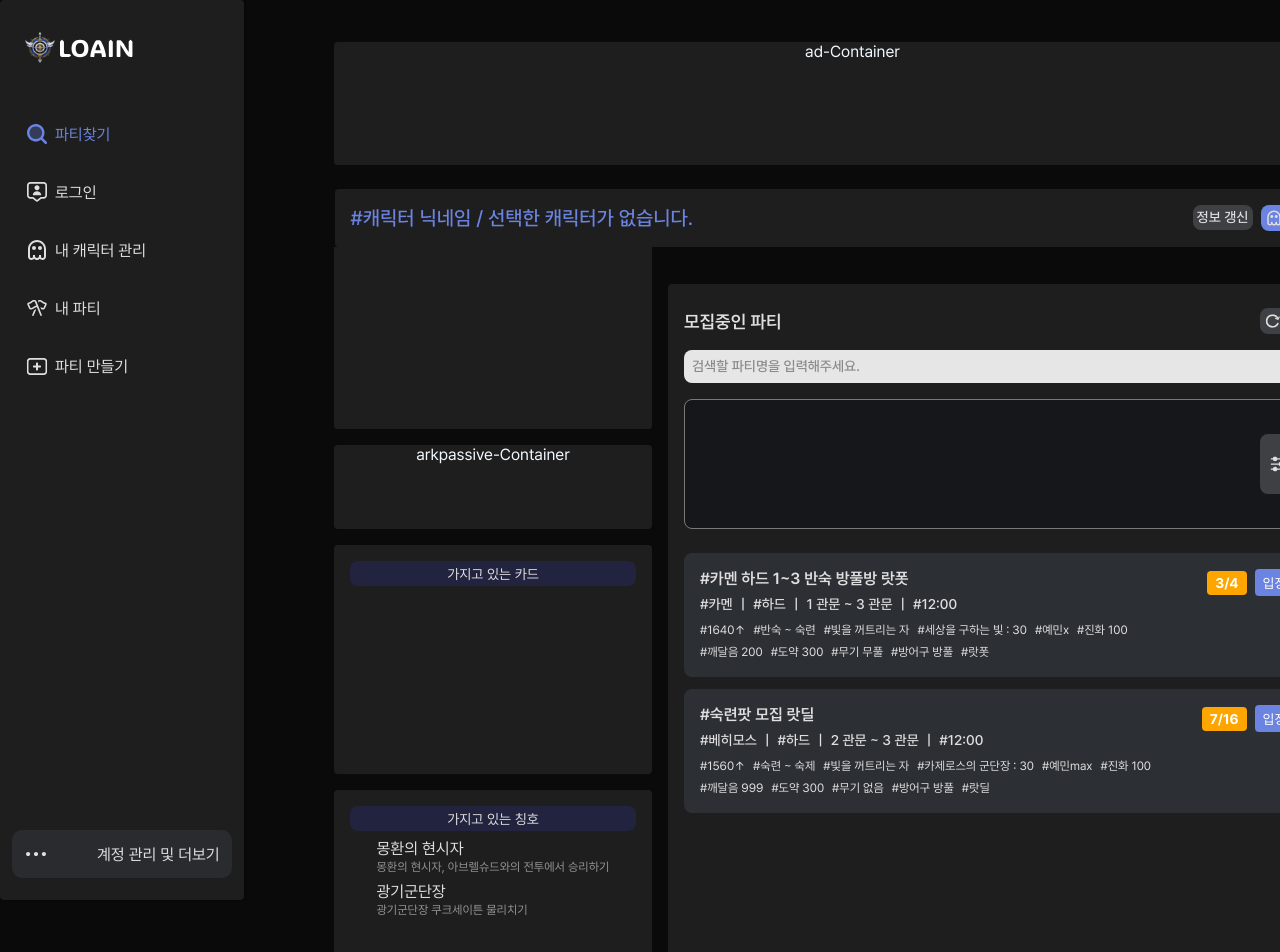
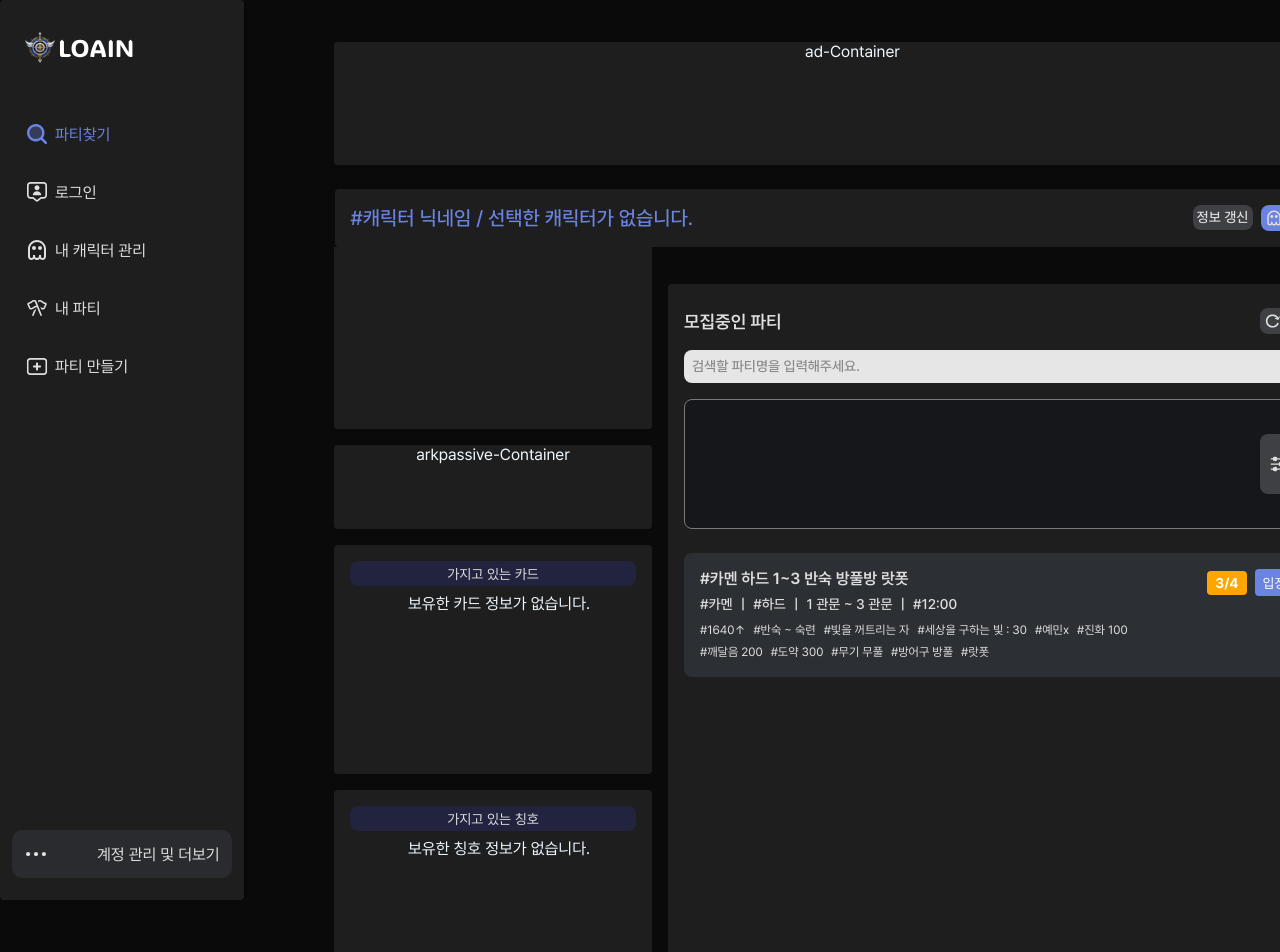
Before and after one commit to bsko98/loain, a React (Create React App) app: page / in a window 1280 px wide. Shown: the top 952 px of the page. Built offline with nearby package versions, Linux system fonts and the light colour scheme.

Commit message:
칭호 카드 완.

```diff
--- a/src/components/CardContainer.js
+++ b/src/components/CardContainer.js
@@ -5,7 +5,7 @@ const getAwakenAndEffectSum = (cardValue) => {
   if (cardValue >= 30) return { displayAwaken: 30, effectSum: 15 };
   if (cardValue >= 24) return { displayAwaken: 24, effectSum: 11 };
   if (cardValue >= 18) return { displayAwaken: 18, effectSum: 7 };
-  return { displayAwaken: cardValue, effectSum: 0 };
+  return { displayAwaken: 0, effectSum: 0 };
 };
 
 const CardContainer = ({ listTitle, listData }) => {
@@ -13,7 +13,8 @@ const CardContainer = ({ listTitle, listData }) => {
     <div className='cardtitle-container'>
       <div className='list-title'>{listTitle}</div>
       <div className='list-container'>
-        {listData.map((data, index) => {
+        {listData.length > 0 ? (
+          listData.map((data, index) => {
             const { displayAwaken, effectSum } = getAwakenAndEffectSum(data.cardvalue);
             return (
               <div key={index} className='list'>
@@ -25,7 +26,10 @@ const CardContainer = ({ listTitle, listData }) => {
                 </div>
               </div>
             );
-        })}
+          })
+        ) : (
+          <div className="no-card">보유한 카드 정보가 없습니다.</div>
+        )}
       </div>
     </div>
   );
--- a/src/components/CharacterSelectContainer.js
+++ b/src/components/CharacterSelectContainer.js
@@ -3,20 +3,18 @@ import "./CharacterSelectContainer.css";
 import CharacterChangeModal from "./CharacterChangeModal";
 import CharacterSelectIcon from "../assets/images/CharacterSelectIcon.svg";
 
-const CharacterSelectContainer = ({ selectedCharacter, setSelectedCharacter }) => {
+
+
+
+
+const CharacterSelectContainer = ({ setSelectedCharacter, characterList, selectedCharacter }) => {
     const [loading, setLoading] = useState(false);
     const [isModalOpen, setIsModalOpen] = useState(false);
-
-    const characterList = [
-        { id: 1, name: "하트소서", server: "아만", job: "소서리스", itemlevel: 1720, image: "/img1.png" },
-        { id: 2, name: "test카마인", server: "카마인", job: "버서커", itemlevel: 1700, image: "/img1.png" },
-        { id: 3, name: "test아브", server: "아브렐슈드", job: "홀리나이트", itemlevel: 1650, image: "/img1.png" },
-    ];
 
     const handleRefresh = async () => {
       setLoading(true);
       try {
-            setSelectedCharacter(characterList[0]); // 첫 번째 캐릭터를 기본 선택
+        setSelectedCharacter(characterList[0]); // 예시: 첫 번째 캐릭터를 선택
       } catch (error) {
         alert("네트워크 오류가 발생했습니다.");
         console.error(error);
@@ -30,7 +28,9 @@ const CharacterSelectContainer = ({ selectedCharacter, setSelectedCharacter }) =
           {selectedCharacter ? (
             <>
               <span className="character-name">#{selectedCharacter.name}</span>
-                        <span className="character-details"> / {selectedCharacter.server} / {selectedCharacter.job} / {selectedCharacter.itemlevel}</span>
+              <span className="character-details">
+                {" "} / {selectedCharacter.server} / {selectedCharacter.job} / {selectedCharacter.itemlevel}
+              </span>
             </>
           ) : (
             "#캐릭터 닉네임 / 선택한 캐릭터가 없습니다."
@@ -41,10 +41,9 @@ const CharacterSelectContainer = ({ selectedCharacter, setSelectedCharacter }) =
           <button className="character-select-btn refresh" onClick={handleRefresh} disabled={loading}>
             {loading ? "갱신 중..." : "정보 갱신"}
           </button>
-
           <button className="character-select-btn change" onClick={() => setIsModalOpen(true)}>
           <img src={CharacterSelectIcon} alt="캐릭터 변경" className="character-select-icon" />
-                    캐릭터 변경
+            캐릭터 선택
           </button>
         </div>
 
@@ -53,10 +52,7 @@ const CharacterSelectContainer = ({ selectedCharacter, setSelectedCharacter }) =
             isOpen={isModalOpen}
             onClose={() => setIsModalOpen(false)}
             characterList={characterList}
-                    onSelectCharacter={(char) => {
-                        setSelectedCharacter(char);
-                        setIsModalOpen(false); // 모달 닫기
-                    }}
+            onSelectCharacter={(char) => setSelectedCharacter(char)}
             selectedCharacter={selectedCharacter}
           />
         )}
--- a/src/components/TitleContainer.js
+++ b/src/components/TitleContainer.js
@@ -6,15 +6,23 @@ const TitleContainer = ({ listTitle, listData }) => {
     <div className='cardtitle-container'>
       <div className='list-title'>{listTitle}</div>
       <div className='list-container'>
-        {listData.map((data, index) => (
-          <div key={index} className='list'>
-            <div className='content-title'>{data.titleName}</div>
-            <div className='content'>{data.titleContent}</div>
-          </div>
-        ))}
+
+      {listData.length > 0 ? (
+        listData.map((data, index) => {
+          return (
+            <div key={index} className='list'>
+                  <div className='content-title'>{data.titleName}</div>
+                  <div className='content'>{data.titleContent}</div>
+            </div>
+          );
+        })
+      ) : (
+        <div className="no-title">보유한 칭호 정보가 없습니다.</div>
+      )}
       </div>
+
     </div>
-  )
-}
+  );
+};
 
 export default TitleContainer
--- a/src/pages/MainPage.js
+++ b/src/pages/MainPage.js
@@ -25,6 +25,10 @@ const MainPage = () => {
       cardList: [
         { cardname: "세상을 구하는 빛", cardvalue: 30, effecttype: "성" },
         { cardname: "카제로스의 군단장", cardvalue: 26, effecttype: "암" }
+      ],
+      titleList: [
+        { titleName: "몽환의 현시자", titleContent: "몽환의 현시자, 아브렐슈드와의 전투에서 승리하기" },
+        { titleName: "광기군단장", titleContent: "광기군단장 쿠크세이튼 물리치기" }
       ]
     },
     {
@@ -36,6 +40,10 @@ const MainPage = () => {
       image: "/img1.png",
       cardList: [
         { cardname: "세상을 구하는 빛", cardvalue: 18, effecttype: "성" }
+      ],
+      titleList: [
+        { titleName: "마수군단장", titleContent: "마수군단장 발탄 물리치기" },
+        { titleName: "폭풍의 눈", titleContent: "베히모스 물리치기" }
       ]
     }
   ]);
@@ -84,44 +92,7 @@ const MainPage = () => {
       maxmember: 4,
       member: 3,
       startTime: "12:00",
-      partyMembers: [
-        { nickname: "닉네임1", level: "1640", class: "버서커", classIcon: "" },
-        { nickname: "닉네임2", level: "1640", class: "소서리스", classIcon: "" },
-        { nickname: "닉네임3", level: "1640", class: "홀리나이트", classIcon: "" }
-      ]
-    },
-    {
-      id: 2,
-      partytitle: "숙련팟 모집 랏딜",
-      raid: "베히모스",
-      difficulty: "하드",
-      rangeStart: "2",
-      rangeEnd: "3",
-      itemLevel: "1560",
-      title: "빛을 꺼트리는 자",
-      card: "카제로스의 군단장",
-      cardValue: "30",
-      environment: "예민max",
-      evolution: "100",
-      realization: "999",
-      leap: "300",
-      transcendenceWeapon: "없음",
-      transcendenceArmor: "방풀",
-      isLastPot: false,
-      isLastDeal: true,
-      skillRange: "숙련 ~ 숙제",
-      maxmember: 16,
-      member: 7,
-      startTime: "12:00",
-      partyMembers: [
-        { nickname: "닉네임1", level: "1560", class: "데모닉", classIcon: "" },
-        { nickname: "닉네임2", level: "1560", class: "창술사", classIcon: "" },
-        { nickname: "닉네임3", level: "1560", class: "블레이드", classIcon: "" },
-        { nickname: "닉네임4", level: "1560", class: "건슬링어", classIcon: "" },
-        { nickname: "닉네임5", level: "1560", class: "홀리나이트", classIcon: "" },
-        { nickname: "닉네임6", level: "1560", class: "기상술사", classIcon: "" },
-        { nickname: "닉네임7", level: "1560", class: "아르카나", classIcon: "" }
-      ]
+      partyMembers: []
     }
   ];
 
@@ -145,7 +116,6 @@ const MainPage = () => {
     if (searchTerm !== "" && !party.partytitle.includes(searchTerm)) return false;
 
     if (selectedFilters.difficulty && selectedFilters.difficulty !== party.difficulty) return false;
-
     if (selectedFilters.rangeStart && selectedFilters.rangeEnd) {
       if (parseInt(party.rangeEnd) < parseInt(selectedFilters.rangeStart) ||
           parseInt(party.rangeStart) > parseInt(selectedFilters.rangeEnd)) return false;
@@ -167,12 +137,15 @@ const MainPage = () => {
     if (selectedFilters.title && selectedFilters.title !== party.title) return false;
     if (selectedFilters.card && selectedFilters.card !== party.card) return false;
     if (selectedFilters.cardValue && parseInt(selectedFilters.cardValue) < parseInt(party.cardValue)) return false;
+
     if (selectedFilters.environment && selectedFilters.environment !== party.environment) return false;
     if (selectedFilters.evolution && parseInt(selectedFilters.evolution) < parseInt(party.evolution)) return false;
     if (selectedFilters.realization && parseInt(selectedFilters.realization) < parseInt(party.realization)) return false;
     if (selectedFilters.leap && parseInt(selectedFilters.leap) < parseInt(party.leap)) return false;
+
     if (selectedFilters.transcendenceWeapon && selectedFilters.transcendenceWeapon !== party.transcendenceWeapon) return false;
     if (selectedFilters.transcendenceArmor && selectedFilters.transcendenceArmor !== party.transcendenceArmor) return false;
+
     if ((selectedFilters.isLastPot || selectedFilters.isLastDeal)) {
       if (!(party.isLastPot || party.isLastDeal)) return false;
     }
@@ -180,26 +153,24 @@ const MainPage = () => {
     return true;
   });
 
-  const calcEffectSum = (value) => {
-    if (value >= 30) return 15;
-    if (value >= 24) return 11;
-    if (value >= 18) return 7;
-    console.log("선택된 캐릭터:", selectedCharacter);
-console.log("카드 데이터:", cardSetData);
-    return 0;
+  const getAwakenAndEffectSum = (cardValue) => {
+    if (cardValue >= 30) return { displayAwaken: 30, effectSum: 15 };
+    if (cardValue >= 24) return { displayAwaken: 24, effectSum: 11 };
+    if (cardValue >= 18) return { displayAwaken: 18, effectSum: 7 };
+    return { displayAwaken: 0, effectSum: 0 };
   };
 
-  const cardSetData = (selectedCharacter?.cardList || []).map(card => ({
-    Name: card.cardname,
-    AwakenSum: card.cardvalue,
-    EffectType: card.effecttype,
-    EffectSum: calcEffectSum(card.cardvalue)
-  }));
+  const cardSetData = selectedCharacter?.cardList?.map(card => {
+    const { displayAwaken, effectSum } = getAwakenAndEffectSum(card.cardvalue);
+    return {
+      cardname: card.cardname,
+      cardvalue: displayAwaken,
+      effecttype: card.effecttype,
+      effectsum: effectSum
+    };
+  }) || [];
 
-  const titleData = [
-    { titleName: "몽환의 현시자", titleContent: "몽환의 현시자, 아브렐슈드와의 전투에서 승리하기" },
-    { titleName: "광기군단장", titleContent: "광기군단장 쿠크세이튼 물리치기" }
-  ];
+  const titleData = selectedCharacter?.titleList || [];
 
   return (
     <div className="main-Container">
@@ -219,7 +190,6 @@ console.log("카드 데이터:", cardSetData);
             </div>
             <div className="arkPassive-Container">arkpassive-Container</div>
             <CardContainer listTitle={"가지고 있는 카드"} listData={cardSetData} />
-
             <TitleContainer listTitle={"가지고 있는 칭호"} listData={titleData} />
           </div>
           <div className="right-Column">
```
Lines whose indentation alone changed are shown as unchanged.
